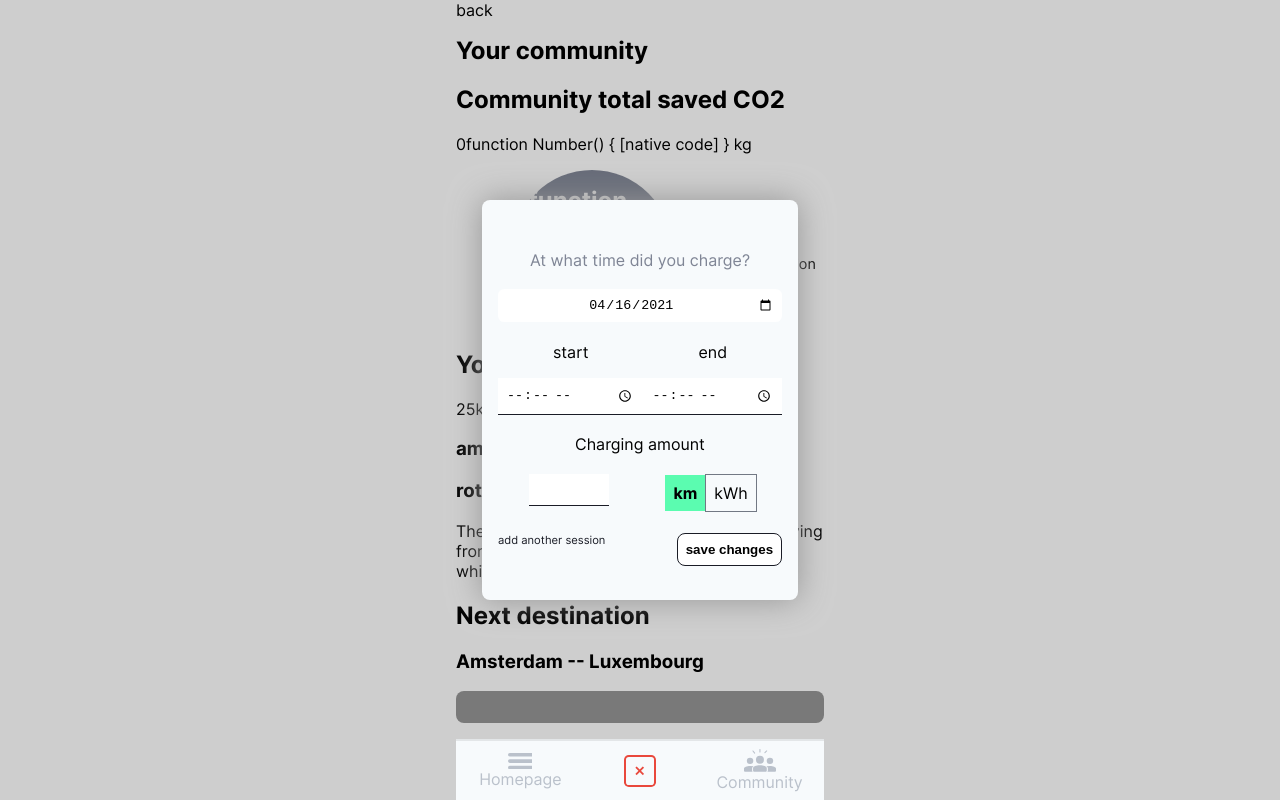
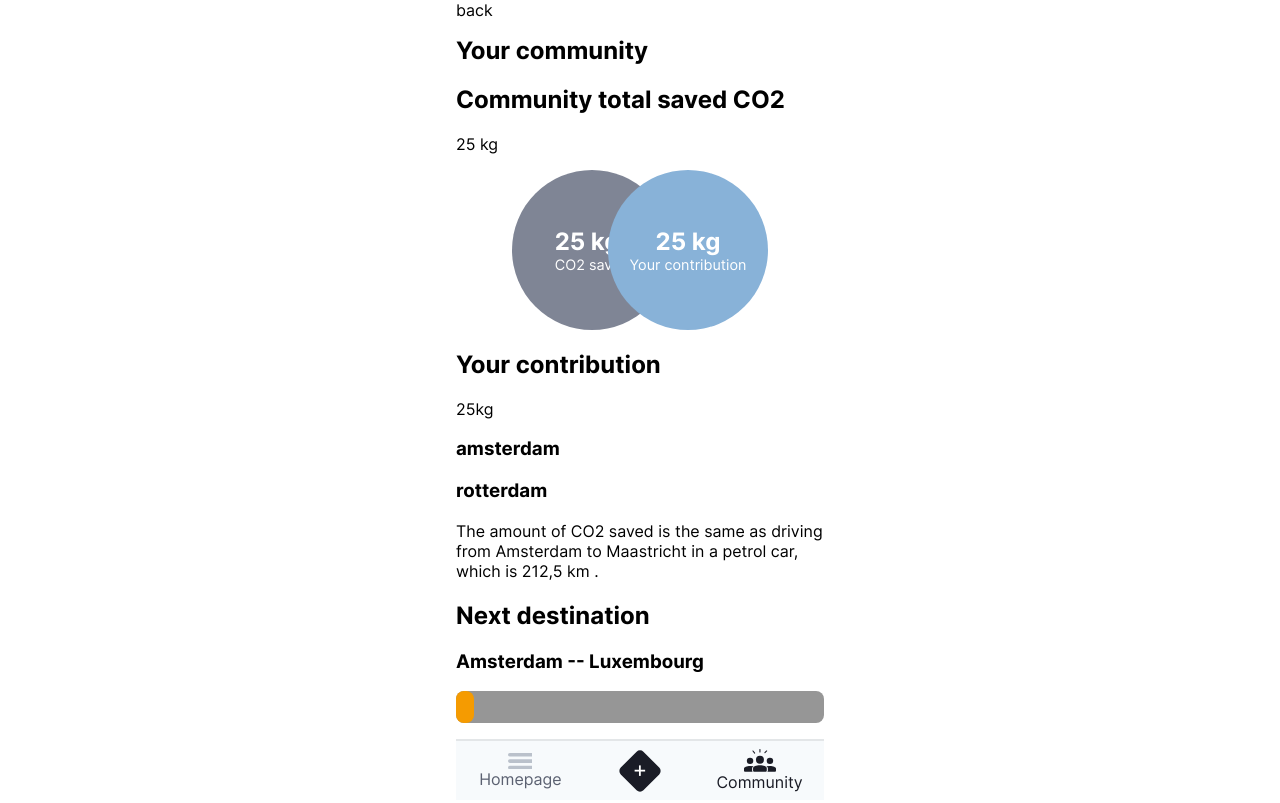
Before and after one commit to joanpadolina/co2-next-dashboard, a Next.js app: page /community in a window 1280 px wide. Built offline with nearby package versions, Linux system fonts and the light colour scheme; no server answers.

Commit message:
Fixed community issue

```diff
--- a/components/bubble-comparison/bubble-comparison.js
+++ b/components/bubble-comparison/bubble-comparison.js
@@ -1,35 +1,35 @@
 import React, { useState, useEffect } from 'react'
+import { carbonReducer } from '../../lib/carbon-saving-calculation.js'
 import { useSelector } from 'react-redux'
 
 export default function BubbleComparison() {
   const store = useSelector((state) => state.store)
-  const { community, total } = store
+  const { community, chargingSession } = store
   const [contribution, setContribution] = useState(0)
+  const [carbonTotal, setCarbonTotal] = useState(0)
   const [communityContribution, setCommunityContribution] = useState(0)
 
   useEffect(() => {
-    const totalOfUsers = community.users.reduce(
-      (sum, { savedCarbon }) => sum + savedCarbon,
-      0
-    )
+    const totalOfUsers = carbonReducer(community.users)
+    const totalUser = carbonReducer(chargingSession)
+    setCarbonTotal(totalUser)
 
     const data = {
       total: community.total,
-      yours: total
+      yours: totalUser
     }
-
     const progressScale = (1 * data.yours) / data.total
     setContribution(progressScale)
 
-    if (total >= totalOfUsers) {
-      const progressCommunity = (1 * totalOfUsers) / total
+    if (chargingSession >= totalOfUsers) {
+      const progressCommunity = (1 * totalOfUsers) / chargingSession
       setCommunityContribution(progressCommunity)
       setContribution(1)
     } else setCommunityContribution(1)
   }, [
     contribution,
     community,
-    total,
+    chargingSession,
     communityContribution,
     setCommunityContribution
   ])
@@ -61,7 +61,7 @@ export default function BubbleComparison() {
               contribution < 0.6 ? 'bubble-comparison--remove' : ''
             } bubble-comparison__body--inside bubble-comparison__body--right`}
           >
-            <span className='bubble-comparison__carbon'>{total} kg</span>
+            <span className='bubble-comparison__carbon'>{carbonTotal} kg</span>
             <span className='bubble-comparison__subtitle'>
               Your contribution
             </span>
@@ -82,7 +82,7 @@ export default function BubbleComparison() {
           contribution >= 0.6 ? 'bubble-comparison--remove' : ''
         } bubble-comparison__body bubble-comparison__body--right`}
       >
-        <span className='bubble-comparison__carbon'>{total} kg</span>
+        <span className='bubble-comparison__carbon'>{carbonTotal} kg</span>
         <span className='bubble-comparison__subtitle'>Your contribution</span>
       </p>
     </article>
--- a/components/charge-input/charge-input-modal.js
+++ b/components/charge-input/charge-input-modal.js
@@ -38,7 +38,6 @@ export default function ChargeTime() {
     // set date picker to today
     const setDateToday = new Date().toISOString().substr(0, 10)
     setCurrentDate(setDateToday)
-    console.log(reveal, currentSavedCarbon, carbon, isBrowser)
   }, [
     carbon,
     dispatch,
--- a/components/nav/nav.js
+++ b/components/nav/nav.js
@@ -15,8 +15,8 @@ export default function Nav() {
   const dispatch = useDispatch()
 
   useEffect(() => {
-    dispatch(modalActive(!stateIsOpen))
-  }, [isOpen])
+    dispatch(modalActive(isOpen))
+  }, [dispatch, isOpen])
 
   return (
     <nav className='nav'>
--- a/pages/_app.js
+++ b/pages/_app.js
@@ -15,7 +15,7 @@ const store = createStore(allReducer, composedEnhancer)
 store.dispatch(fetchUser)
 store.dispatch(fetchCommunityUser)
 
-function MyApp ({ Component, pageProps }) {
+function MyApp({ Component, pageProps }) {
   return (
     <Provider store={store}>
       <Component {...pageProps} />
--- a/pages/community.js
+++ b/pages/community.js
@@ -1,63 +1,65 @@
-import React, { useEffect, useState } from 'react';
-import Link from 'next/link';
-import { useSelector, useDispatch } from 'react-redux';
-import { communitySavings } from '../redux/actions/';
-import { members } from '../lib/members';
-import { calcCarbonToKm } from '../lib/gimmick-calc';
-import ProgressBar from '../components/progress-bar';
-import BubbleComparison from '../components/bubble-comparison';
+import React, { useEffect, useState } from 'react'
+import Link from 'next/link'
+import { useSelector, useDispatch } from 'react-redux'
+import { communitySavings } from '../redux/actions/'
+import { members } from '../lib/members'
+import { carbonReducer } from '../lib/carbon-saving-calculation'
+import { calcCarbonToKm } from '../lib/gimmick-calc'
+import ProgressBar from '../components/progress-bar'
+import BubbleComparison from '../components/bubble-comparison'
 
 export default function Community() {
-  const store = useSelector((state) => state.store);
-  const users = store.community.users;
-  const dispatch = useDispatch();
-  const { chargingSession } = store;
-  const [membersContribution, setMembersContribution] = useState([]);
-  const [totalCarbon, setTotalCarbon] = useState();
-  const [carbonInKm, setCarbonInKm] = useState(12);
+  const store = useSelector((state) => state.store)
+  const userChargingSession = store.chargingSession
+  const users = store.community.users
+  const dispatch = useDispatch()
+  const { chargingSession } = store
+  const [membersContribution, setMembersContribution] = useState([])
+  const [totalCarbon, setTotalCarbon] = useState()
+  const [carbonInKm, setCarbonInKm] = useState(12)
   const [userContribution, setUserContribution] = useState(
-    chargingSession[0].savedCarbon,
-  );
+    chargingSession[0].savedCarbon
+  )
 
   useEffect(() => {
     async function calcInKm() {
-      const petrolDistance = await calcCarbonToKm(totalCarbon);
-      setCarbonInKm(petrolDistance);
+      const petrolDistance = await calcCarbonToKm(totalCarbon)
+      setCarbonInKm(petrolDistance)
     }
-    calcInKm();
-
+    calcInKm()
+    console.log(totalCarbon)
     const historyLast = chargingSession
       .slice(-1)
-      .map((data) => data.savedCarbon);
+      .map((data) => data.savedCarbon)
 
     const userContribution =
-      typeof store.total !== 'function' ? store.total : historyLast[0];
+      typeof store.total !== 'function' ? store.total : historyLast[0]
 
     // last update first on the list
-    setMembersContribution(users.reverse());
-
+    setMembersContribution(users.reverse())
+    const userTotal = carbonReducer(userChargingSession)
     const total = users.reduce(
       (sum, { savedCarbon }) => Math.ceil(sum + savedCarbon),
-      0,
-    );
-    setTotalCarbon(total + store.total);
-    setUserContribution(store.total);
-    dispatch(communitySavings(totalCarbon));
+      0
+    )
+    setTotalCarbon(userTotal + total)
+    setUserContribution(userTotal)
+    dispatch(communitySavings(totalCarbon))
   }, [
     setMembersContribution,
     chargingSession,
     store.total,
     dispatch,
     totalCarbon,
-    users,
-  ]);
+    users
+  ])
 
   return (
     <main>
-      <Link href="/">back</Link>
+      <Link href='/'>back</Link>
       <h1>Your community</h1>
       <article>
-        <section className="community-saved__datavisual">
+        <section className='community-saved__datavisual'>
           <article>
             <h2>Community total saved CO2</h2>
             <p>{totalCarbon} kg</p>
@@ -81,7 +83,7 @@ export default function Community() {
             <p>
               The amount of CO2 saved is the same as driving from Amsterdam to
               Maastricht in a petrol car,{' '}
-              <span className="font-bold"> which is 212,5 km </span> .
+              <span className='font-bold'> which is 212,5 km </span> .
             </p>
           </article>
         </section>
@@ -121,9 +123,9 @@ export default function Community() {
                           key={key}
                           src={data.name.includes(user.name) ? data.imgSrc : ''}
                         />
-                      );
+                      )
                     }
-                    return '';
+                    return ''
                   })}
                 </td>
                 <td> {user.name}</td>
@@ -148,5 +150,5 @@ export default function Community() {
         </ul>
       </article>
     </main>
-  );
+  )
 }
--- a/redux/actions/index.js
+++ b/redux/actions/index.js
@@ -1,60 +1,60 @@
 export const addCharge = (results) => {
   return {
     type: 'ADD_CHARGE',
-    payload: results,
-  };
-};
+    payload: results
+  }
+}
 
 export const addGimmicks = (results) => {
   return {
     type: 'ADD_GIMMICKS',
-    payload: results,
-  };
-};
+    payload: results
+  }
+}
 
 export const addTotal = (results) => {
   return {
     type: 'ADD_TOTAL',
-    payload: results,
-  };
-};
+    payload: results
+  }
+}
 
 export const user = (results) => {
   return {
     type: 'USER',
-    payload: results,
-  };
-};
+    payload: results
+  }
+}
 
 export const communityUser = (results) => {
-    return {
-      type: 'COMMUNITY_USERS',
-      payload: results
-    };
+  return {
+    type: 'COMMUNITY_USERS',
+    payload: results
+  }
 }
 
 export const modalActive = (results) => {
   return {
     type: 'IS_OPEN',
-    payload: results,
-  };
-};
+    payload: results
+  }
+}
 
 export const communitySavings = (results) => {
   return {
     type: 'ADD_COMMUNITY_TOTAL',
-    payload: results,
-  };
-};
+    payload: results
+  }
+}
 
 export async function fetchCommunityUser(dispatch) {
-  const community = await fetch('http://localhost:4000/community');
-  const response = await community.json();
-  dispatch({ type: 'COMMUNITY_USERS', payload: response.community });
+  const community = await fetch('http://localhost:4000/community')
+  const response = await community.json()
+  dispatch({ type: 'COMMUNITY_USERS', payload: response.community })
 }
 
 export async function fetchUser(dispatch) {
-  const users = await fetch('http://localhost:4000/user');
-  const response = await users.json();
-  dispatch({ type: 'USER', payload: response });
+  const users = await fetch('http://localhost:4000/user')
+  const response = await users.json()
+  dispatch({ type: 'USER', payload: response })
 }
--- a/redux/reducer/initState.js
+++ b/redux/reducer/initState.js
@@ -8,17 +8,17 @@ const initialState = {
       end: '20:00',
       duration: '08:00',
       savingsInPercentage: '10%',
-        savedCarbon: 25,
-      },
+      savedCarbon: 25
+    }
   ],
   forecast: {},
   community: {
     users: [],
-        savingGoals: [100,200,300,400,500],
-        total: 0,
+    savingGoals: [100, 200, 300, 400, 500],
+    total: 0
   },
   gimmicks: [],
-    total: Number,
-  };
+  total: Number
+}
 
 export default initialState
--- a/redux/reducer/store.js
+++ b/redux/reducer/store.js
@@ -1,52 +1,52 @@
-import initialState from './initState';
+import initialState from './initState'
 
 const store = (state = initialState, action) => {
-  const data = action.payload;
+  const data = action.payload
   switch (action.type) {
     case 'USER':
       return {
         ...state,
-        user: data.user,
-      };
+        user: data.user
+      }
     case 'ADD_CHARGE':
       return {
         ...state,
-        chargingSession: [...state.chargingSession, data],
-      };
+        chargingSession: [...state.chargingSession, data]
+      }
     case 'ADD_GIMMICKS':
       return {
         ...state,
-        gimmicks: [data],
-      };
+        gimmicks: [data]
+      }
     case 'ADD_TOTAL':
       return {
         ...state,
-        total: data,
-      };
+        total: data
+      }
     case 'IS_OPEN':
       return {
         ...state,
-        isOpen: data,
-      };
+        isOpen: data
+      }
     case 'COMMUNITY_USERS':
       return {
         ...state,
         community: {
           ...state.community,
-          users: [...data],
-        },
-      };
+          users: [...data]
+        }
+      }
     case 'ADD_COMMUNITY_TOTAL':
       return {
         ...state,
         community: {
           ...state.community,
-          total: data,
-        },
-      };
+          total: data
+        }
+      }
     default:
-      return state;
+      return state
   }
-};
+}
 
-export default store;
+export default store
```
Also changed, not shown: redux/reducer/index.js (+5 -5 lines). Lines whose indentation alone changed are shown as unchanged.
